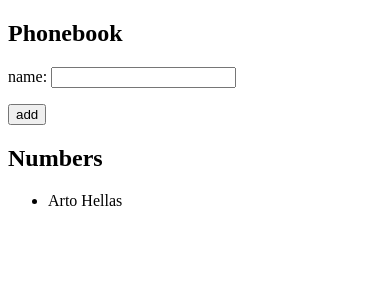
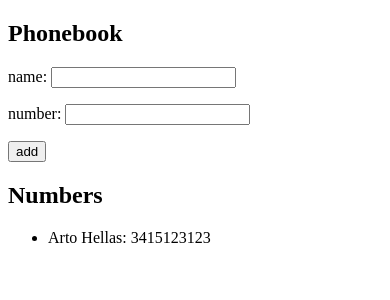
Before and after one commit to FabricioPaoloni/fullstackopen-part2, a React (Vite) app in the folder phonebook/: page / in a window 390 px wide. Shown: the top 300 px of the page. Built offline with nearby package versions, Linux system fonts and the light colour scheme.

Commit message:
Exercise 2.8 completed. Phonebook step 3.

```diff
--- a/phonebook/src/App.jsx
+++ b/phonebook/src/App.jsx
@@ -3,14 +3,21 @@ import Person from './components/Person'
 
 const App = () => {
   const [persons, setPersons] = useState([
-    { name: 'Arto Hellas' }
+    {
+      name: 'Arto Hellas',
+      number: '3415123123'
+    }
   ])
   const [newName, setNewName] = useState('')
-
+  const [newNumber, setNewNumber] = useState('')
 
   const handleInputName = (event) => {
     setNewName(event.target.value)
   }
+  const handleInputNumber = (event) => {
+    setNewNumber(event.target.value)
+  }
+
   const handleSubmitName = (event) => {
     event.preventDefault()
     let validation = true
@@ -21,12 +28,22 @@ const App = () => {
         alert(`${newName} is already added to the phonebook`)
         return
       }
+      if(person.number === newNumber) {
+        validation = false
+        alert(`${newNumber} is already added to another user`)
+      }
     })
 
     if (validation){
-      let newPersonsArray = persons.concat({ name: newName })
+      let newPersonsArray = persons.concat(
+        {
+         name: newName,
+         number: newNumber
+        }
+      )
       setPersons(newPersonsArray)
       setNewName("")
+      setNewNumber("")
     }
   }
 
@@ -36,6 +53,9 @@ const App = () => {
       <form onSubmit={handleSubmitName}>
         <p>
           name: <input value={newName} onChange={handleInputName} />
+        </p>
+        <p>
+          number: <input value={newNumber} onChange={handleInputNumber} />
         </p>
         <button type="submit">add</button>
       </form>
--- a/phonebook/src/components/Person.jsx
+++ b/phonebook/src/components/Person.jsx
@@ -1,6 +1,6 @@
 const Person = (props) => {
     return(
-        <li>{props.person.name}</li>
+        <li>{props.person.name}: {props.person.number}</li>
     )
 }
 
```
